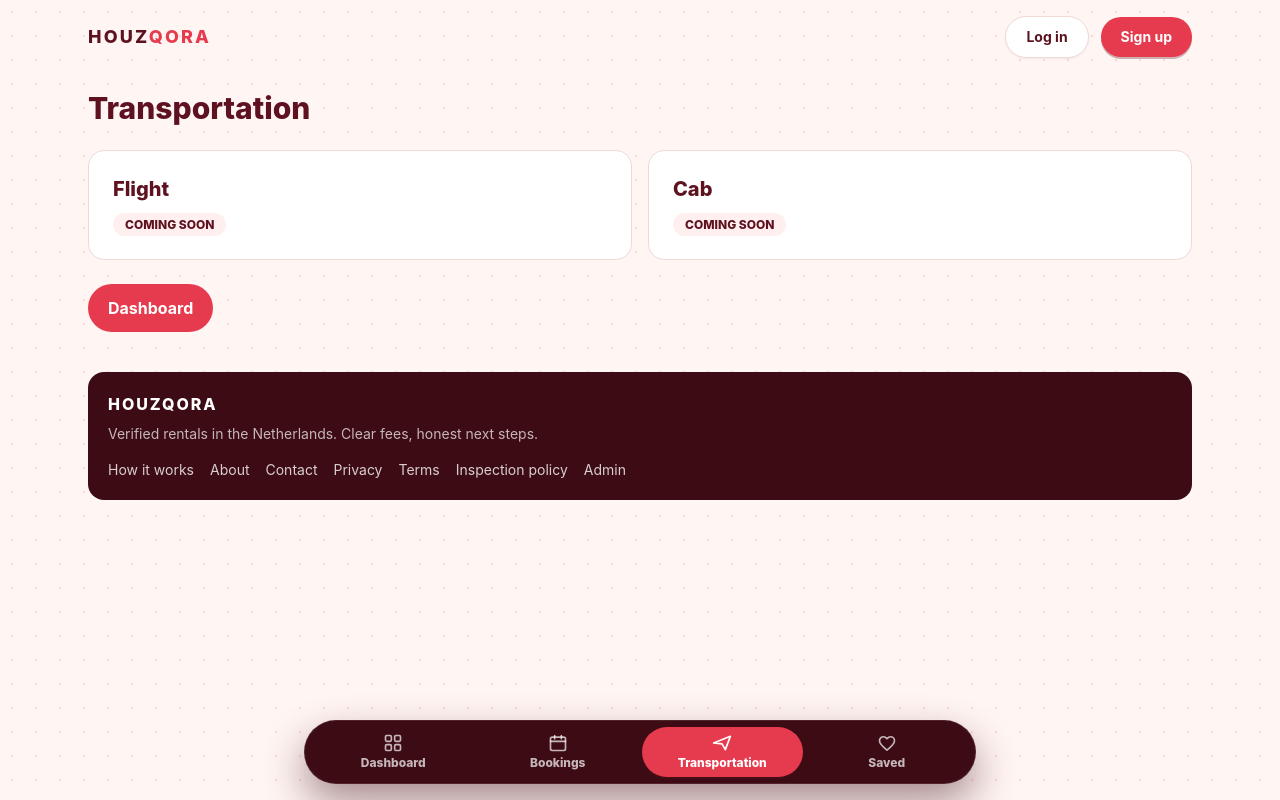
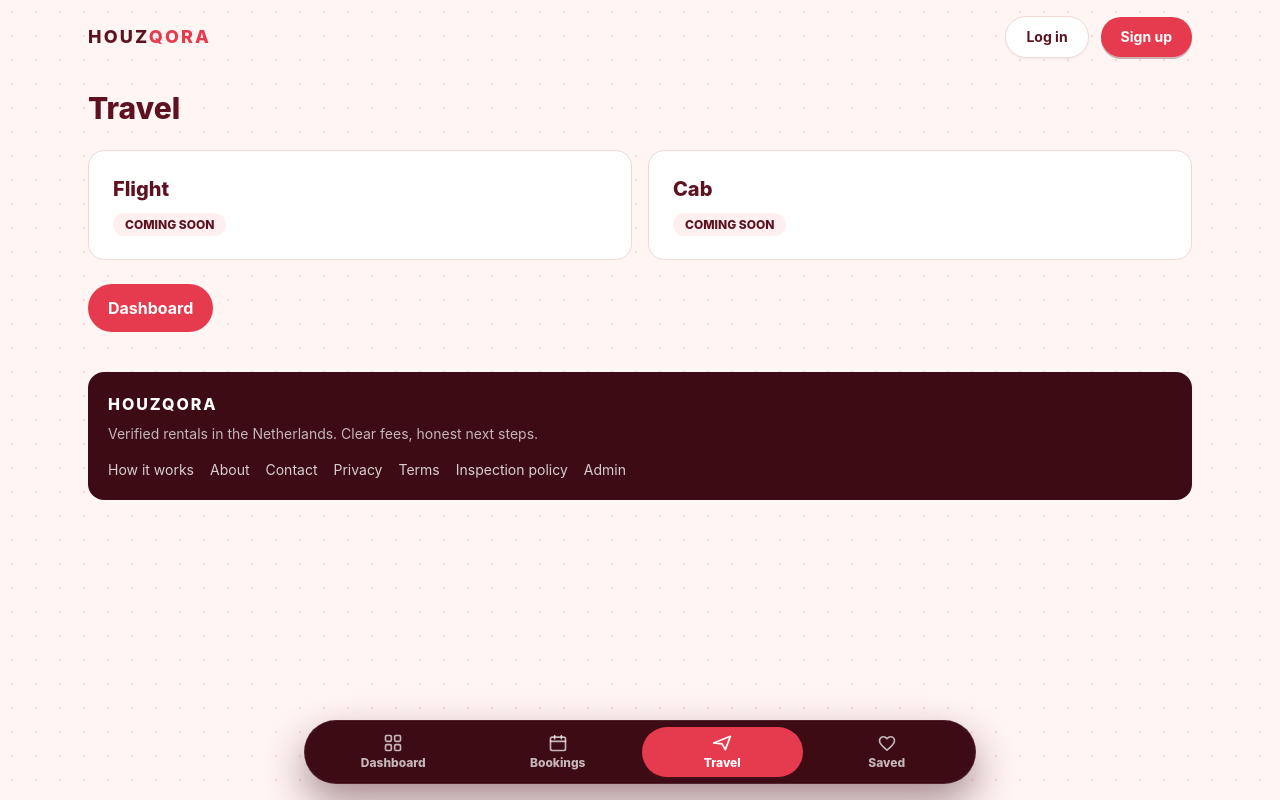
Before and after one commit to Billyehm/houzqora, a Next.js app: page /transportation in a window 1280 px wide. Built offline with nearby package versions, Linux system fonts and the light colour scheme.

Commit message:
Rename Transportation to Travel
BottomNav tab label and /transportation page heading now
say Travel. Route stays /transportation, Flight and Cab
COMING SOON content unchanged.

```diff
--- a/app/transportation/page.tsx
+++ b/app/transportation/page.tsx
@@ -3,7 +3,7 @@ import Link from 'next/link';
 export default function TransportationPage() {
   return (
     <div>
-      <h1 className="mt-4 text-3xl font-extrabold text-velvet">Transportation</h1>
+      <h1 className="mt-4 text-3xl font-extrabold text-velvet">Travel</h1>
       <div className="mt-6 grid gap-4 sm:grid-cols-2">
         <section className="rounded-2xl border border-line bg-white p-6">
           <h2 className="text-xl font-extrabold text-velvet">Flight</h2>
--- a/components/BottomNav.tsx
+++ b/components/BottomNav.tsx
@@ -28,7 +28,7 @@ const tabs = [
   },
   {
     href: '/transportation',
-    label: 'Transportation',
+    label: 'Travel',
     icon: (
       <svg width="20" height="20" viewBox="0 0 24 24" fill="none" stroke="currentColor" strokeWidth="2" strokeLinecap="round" strokeLinejoin="round">
         <path d="M2 12l20-8-6 16-4-7-10-1z" />
```
